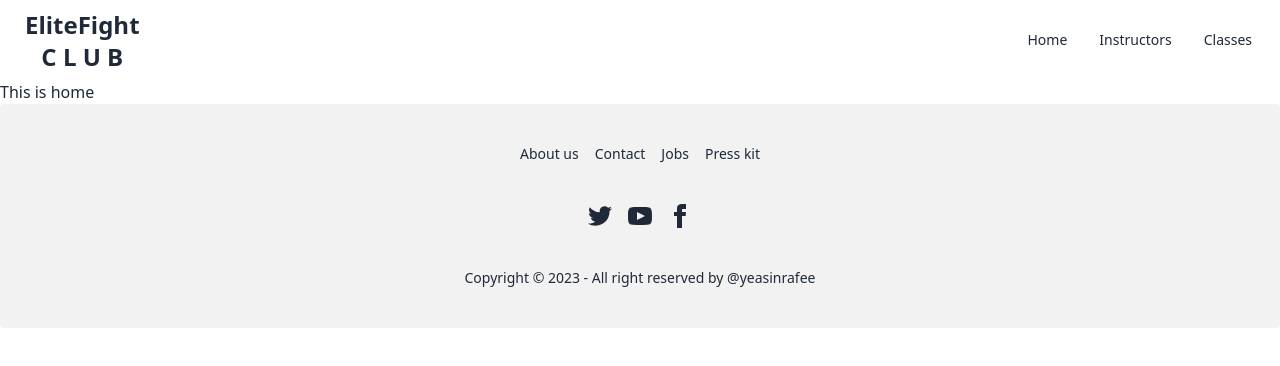
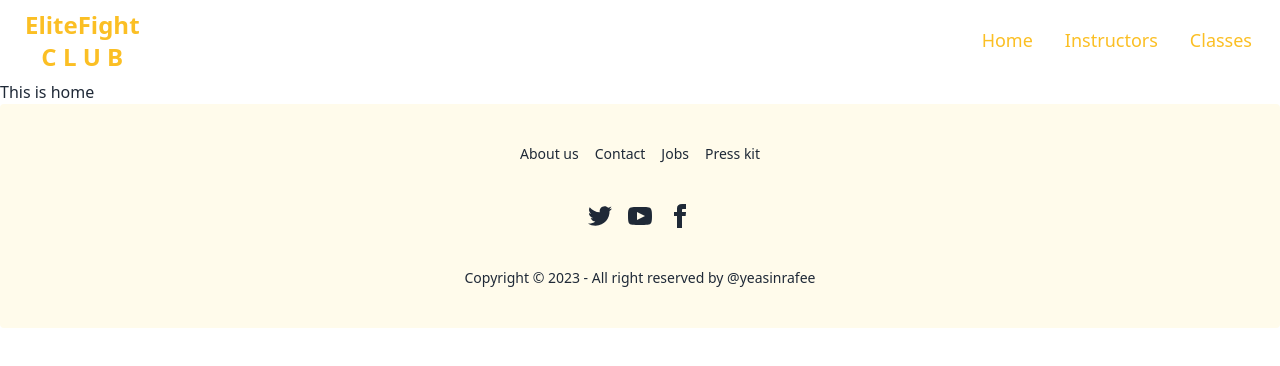
Before and after one commit to yeasinrafee/elite-fight-club-client, a React (Vite) app: page / in a window 1280 px wide. Shown: the top 366 px of the page. Built offline with nearby package versions, Linux system fonts and the light colour scheme.

Commit message:
nav footer color

```diff
--- a/src/pages/Shared/Footer.jsx
+++ b/src/pages/Shared/Footer.jsx
@@ -1,6 +1,6 @@
 const Footer = () => {
   return (
-    <footer className="footer footer-center p-10 bg-base-200 text-base-content rounded">
+    <footer className="footer footer-center p-10 bg-amber-50 text-base-content rounded">
       <div className="grid grid-flow-col gap-4">
         <a className="link link-hover">About us</a>
         <a className="link link-hover">Contact</a>
--- a/src/pages/Shared/Navbar/Navbar.jsx
+++ b/src/pages/Shared/Navbar/Navbar.jsx
@@ -12,6 +12,7 @@ const Navbar = () => {
       <li>
         <Link>Classes</Link>
       </li>
+      {/* TODO: Dynamic Options */}
     </>
   );
   return (
@@ -37,19 +38,21 @@ const Navbar = () => {
             </label>
             <ul
               tabIndex={0}
-              className="menu menu-sm dropdown-content mt-3 p-2 shadow bg-base-100 rounded-box w-52"
+              className="menu menu-sm dropdown-content mt-3 p-2 shadow bg-amber-100 rounded-box w-52"
             >
               {navMenu}
             </ul>
           </div>
           <Link to="/" className="btn btn-ghost normal-case h-16 ">
-            <h2 className="text-2xl font-bold">
+            <h2 className="text-2xl font-bold text-amber-400">
               EliteFight <br />C L U B
             </h2>
           </Link>
         </div>
         <div className="navbar-end hidden lg:flex">
-          <ul className="menu menu-horizontal px-1">{navMenu}</ul>
+          <ul className="menu menu-horizontal px-1 text-amber-400 md:text-lg">
+            {navMenu}
+          </ul>
         </div>
       </div>
     </div>
```
